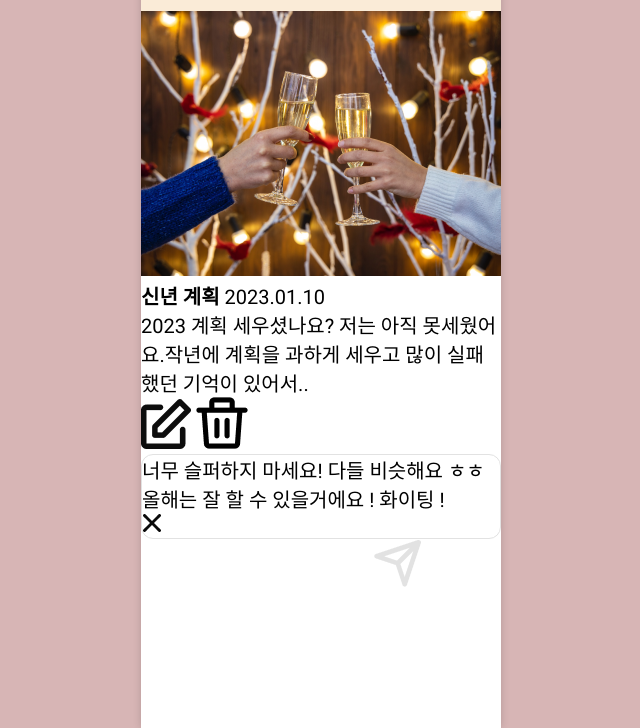
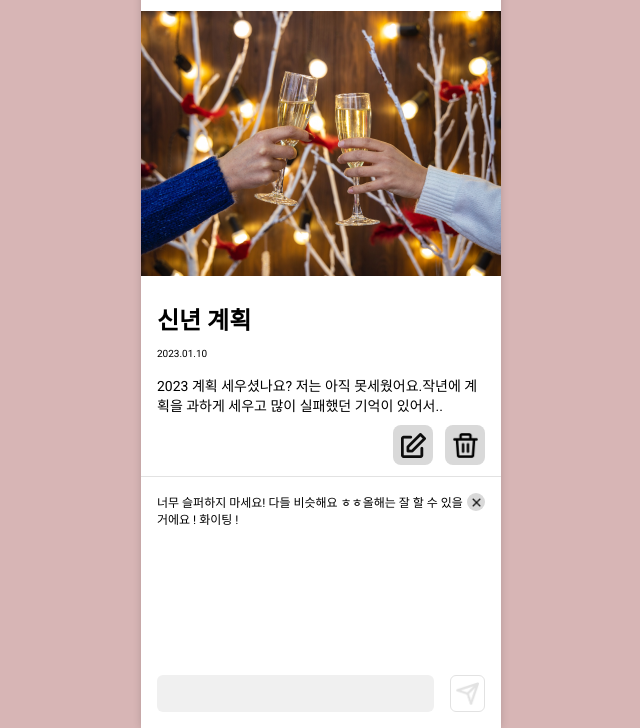
Before and after one commit to DADA6041/HPNY2023, a website: page hpnyfe/index.html in a window 1280 px wide. Shown: the part 72-800 px from the top of the page, without its empty margins (319-959 px from the left). Drawn offline with Linux system fonts and the light colour scheme.

Commit message:
:art: postdetail 페이지 스타일링

```diff
--- a/hpnyfe/index.html
+++ b/hpnyfe/index.html
@@ -18,7 +18,7 @@
         <section class="cont-main">
             <h2 class="sr-only">게시글 디테일 페이지</h2>
             <!-- <a href="" class="btn-new-post">새 글 작성하기</a>
-            <ul>
+            <ul class="mainpage-ul">
                 <li>
                     <a href="">
                         <img class="thumbnail" src="./static/images/test.png" alt="">
@@ -46,31 +46,33 @@
             <img class="detail-img" src="./static/images/test.png" alt="">
             <section class="cont-post-detail">
                 <h3 class="sr-only">게시글 세부 섹션</h3>
-                <strong>신년 계획</strong>
-                <time>2023.01.10</time>
-                <p>2023 계획 세우셨나요? 저는 아직 못세웠어요.작년에 계획을 과하게 세우고 많이 실패했던 기억이 있어서..
+                <strong class="postdetail-title">신년 계획</strong>
+                <time class="postdetail-date">2023.01.10</time>
+                <p class="postdetail-desc">2023 계획 세우셨나요? 저는 아직 못세웠어요.작년에 계획을 과하게 세우고 많이 실패했던 기억이 있어서..
                 </p>
-                <button type="button">
-                    <img src="./static/images/edit_icon.png" alt="수정하기">
-                </button>
-                <button type="button">
-                    <img src="./static/images/big_delete_icon.png" alt="삭제하기">
-                </button>
+                <div class="btn-wrap">
+                    <button type="button" class="btn-edit">
+                        <img src="./static/images/edit_icon.png" alt="수정하기">
+                    </button>
+                    <button type="button" class="btn-delete-post">
+                        <img src="./static/images/big_delete_icon.png" alt="삭제하기">
+                    </button>
+                </div>
             </section>
             <section class="cont-comment">
                 <h3 class="sr-only">댓글 섹션</h3>
-                <ul>
+                <ul class="comment-ul">
                     <li>
-                        <p>너무 슬퍼하지 마세요! 다들 비슷해요 ㅎㅎ올해는 잘 할 수 있을거에요 ! 화이팅 !</p>
-                        <button type="button">
+                        <p class="comment-desc">너무 슬퍼하지 마세요! 다들 비슷해요 ㅎㅎ올해는 잘 할 수 있을거에요 ! 화이팅 !</p>
+                        <button type="button" class="btn-delete-comment">
                             <img src="./static/images/delete_icon.png" alt="댓글 삭제하기">
                         </button>
                     </li>
                 </ul>
 
-                <form action="">
+                <form class="form-send-comment">
                     <label for="comment-input" class="sr-only">댓글쓰기</label>
-                    <input type="text" id="comment-input">
+                    <input type="text" id="comment-input" class="inp-comment">
                     <button type="submit">
                         <img src="./static/images/send_icon.png" alt="">
                     </button>
@@ -78,7 +80,7 @@
             </section>
         </section>
     </div>
-    <!-- <div id="root"></div> -->
+
     <script type="module" src="./static/js/index.js"></script>
 </body>
 </html>
--- a/hpnyfe/static/css/index.css
+++ b/hpnyfe/static/css/index.css
@@ -90,7 +90,7 @@ textarea:focus {
     justify-content: space-between;
     align-items: center;
     padding: 14px 20px 14px 8px;
-    background-color: antiquewhite;
+    background-color: #fff;
 }
 
 .top-bar .go-back {
@@ -126,23 +126,23 @@ textarea:focus {
     background-size: contain;
 }
 
-#root ul li {
+#root .mainpage-ul li {
     border: 1.5px solid #E2E2E2;
     border-radius: 12px;
     overflow: hidden;
 }
 
-#root ul li a {
+#root .mainpage-ul li a {
     display: flex;
     justify-content: space-between;
     gap: 16px;
 }
 
-#root ul li+li {
+#root .mainpage-ul li+li {
     margin-top: 24px;
 }
 
-ul li .thumbnail {
+.mainpage-ul li .thumbnail {
     width: 76px;
     height: 76px;
     object-fit: cover;
@@ -169,9 +169,9 @@ ul li .thumbnail {
 }
 
 /* new post */
-form {
+/* form {
     height: 100%;
-}
+} */
 
 form .img-file {
     padding: 25px 141px;
@@ -233,3 +233,104 @@ textarea {
 .detail-img {
     height: 265px;
 }
+
+.cont-post-detail {
+    padding: 20px 16px 11px;
+    border-bottom: 1px solid #E2E2E2;
+}
+
+.cont-post-detail .postdetail-title {
+    font-size: 24px;
+    font-weight: 700;
+}
+
+.cont-post-detail .postdetail-date {
+    font-size: 10px;
+    display: block;
+    margin: 12px 0 16px;
+}
+
+.cont-post-detail .postdetail-desc {
+    font-size: 14px;
+}
+
+.cont-post-detail .btn-wrap {
+    display: flex;
+    justify-content: flex-end;
+    gap: 12px;
+    margin-top: 10px;
+}
+
+.cont-post-detail .btn-edit,
+.cont-post-detail .btn-delete-post {
+    background-color: #D9D9D9;
+    width: 40px;
+    height: 40px;
+    border-radius: 8px;
+    display: flex;
+    justify-content: center;
+    align-items: center;
+}
+
+.cont-post-detail .btn-edit img,
+.cont-post-detail .btn-delete-post img {
+    width: 25px;
+}
+
+.comment-ul{
+    padding: 16px;
+}
+.comment-ul li {
+    display: flex;
+}
+
+.comment-ul li p {
+    font-size: 12px;
+}
+
+.comment-ul li .btn-delete-comment {
+    width: 18px;
+    height: 18px;
+    padding: 4.5px;
+    background-color: #D9D9D9;
+    border-radius: 50%;
+    display: flex;
+    justify-content: center;
+    align-items: center;
+}
+
+.comment-ul li .btn-delete-comment img {
+    width: 9px;
+}
+
+.form-send-comment {
+    display: flex;
+    gap: 16px;
+    width: 100%;
+    position: fixed;
+    bottom: 0;
+    max-width: 360px;
+    padding: 16px;
+    background-color: #fff;
+}
+
+.form-send-comment .inp-comment {
+    background-color: #F0F0F0;
+    border-radius: 6px;
+    flex-grow: 1;
+    font-size: 14px;
+    padding-left: 10px;
+}
+
+.form-send-comment button {
+    padding: 6px 5px;
+    border: 1px solid #E2E2E2;
+    border-radius: 6px;
+    display: flex;
+    justify-content: center;
+    align-items: center;
+}
+
+.form-send-comment button img {
+    width: 23px;
+}
```
